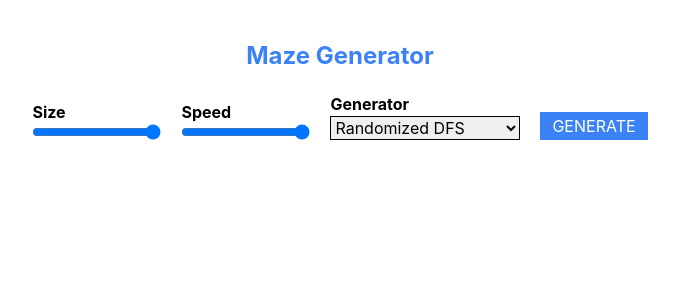
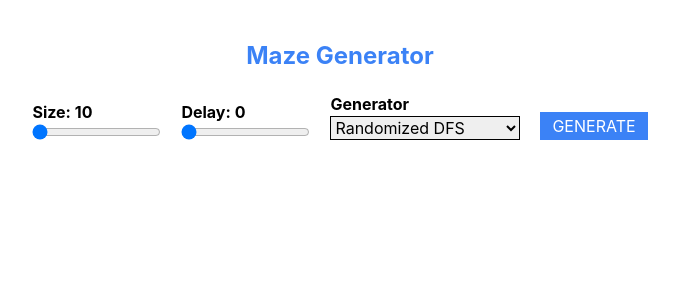
Before and after one commit to huyhoangk21/maze-generator, a React (Create React App) app: page / in a window 1280 px wide. Shown: the top 300 px of the page, without its empty margins (300-979 px from the left). Built offline with nearby package versions, Linux system fonts and the light colour scheme.

Commit message:
add useSettings and useWidth hooks for saving app settings and getting screen size

```diff
--- a/src/App.tsx
+++ b/src/App.tsx
@@ -1,14 +1,17 @@
 import React from 'react';
 import Settings from './components/Settings';
+import { SettingProvider } from './components/useSettings';
 
 const App = () => {
   return (
-    <div className='flex flex-col items-center gap-5 py-10'>
-      <div className='text-blue-500 font-bold text-2xl text-center'>
-        Maze Generator
+    <SettingProvider>
+      <div className='flex flex-col items-center gap-5 py-10'>
+        <div className='text-blue-500 font-bold text-2xl text-center'>
+          Maze Generator
+        </div>
+        <Settings />
       </div>
-      <Settings />
-    </div>
+    </SettingProvider>
   );
 };
 
--- a/src/components/Settings.tsx
+++ b/src/components/Settings.tsx
@@ -1,7 +1,10 @@
 import React from 'react';
 import { DFS, PRIM, KRUSKAL, WILSON, ALDOUS_BRODER } from '../utils/constants';
+import { useSettings } from './useSettings';
 
 const Settings = () => {
+  const { size, generator, delay, onChangeHandler } = useSettings();
+
   const generatorOptions = [
     { key: DFS, value: 'Randomized DFS' },
     { key: KRUSKAL, value: "Randomized Kruskal's" },
@@ -14,41 +17,49 @@ const Settings = () => {
     <div className='flex flex-col gap-2 md:flex-row md:gap-5 md:items-end'>
       <div className='flex flex-col'>
         <label htmlFor='size' className='font-bold'>
-          Size
+          Size: {size}
         </label>
         <input
           type='range'
           min={10}
           max={40}
           step={1}
-          // value={delay}
-          // onChange={onChangeHandler}
+          value={size}
+          onChange={onChangeHandler}
           name='size'
           id='size'
         />
       </div>
       <div className='flex flex-col'>
-        <label htmlFor='speed' className='font-bold'>
-          Speed
+        <label htmlFor='delay' className='font-bold'>
+          Delay: {delay}
         </label>
         <input
           type='range'
-          min={1}
-          max={5}
-          step={1}
-          // value={delay}
-          // onChange={onChangeHandler}
-          name='speed'
-          id='speed'
+          min={0}
+          max={0.5}
+          step={0.1}
+          value={delay}
+          onChange={onChangeHandler}
+          name='delay'
+          id='delay'
         />
       </div>
       <div className='flex flex-col'>
         <label htmlFor='generator' className='font-bold'>
           Generator
         </label>
-        <select id='generator' name='generator' className='border border-black'>
+        <select
+          className='border border-black'
+          id='generator'
+          name='generator'
+          value={generator}
+          onChange={onChangeHandler}
+        >
           {generatorOptions.map(({ key, value }) => (
-            <option value={key}>{value}</option>
+            <option key={key} value={key}>
+              {value}
+            </option>
           ))}
         </select>
       </div>
--- /dev/null
+++ b/src/components/useSettings.tsx
@@ -0,0 +1,50 @@
+import {
+  ChangeEvent,
+  createContext,
+  ReactNode,
+  useContext,
+  useState,
+} from 'react';
+import { DFS, NEW } from '../utils/constants';
+
+interface SettingsState {
+  size: number;
+  delay: number;
+  generator: number;
+  appState: number;
+}
+
+interface ISettingsContext extends SettingsState {
+  onChangeHandler: (
+    e: ChangeEvent<HTMLInputElement | HTMLSelectElement>
+  ) => void;
+}
+const SettingsContext = createContext<ISettingsContext>(null!);
+
+export const SettingProvider = ({ children }: { children: ReactNode }) => {
+  const [settings, setSettings] = useState<SettingsState>({
+    size: 10,
+    delay: 0,
+    generator: DFS,
+    appState: NEW,
+  });
+
+  const onChangeHandler = (
+    e: ChangeEvent<HTMLInputElement | HTMLSelectElement>
+  ) => {
+    // TODO disable size change when app state !== NEW
+    setSettings({ ...settings, [e.target.name]: Number(e.target.value) });
+  };
+
+  const value = {
+    ...settings,
+    onChangeHandler,
+  };
+
+  return (
+    <SettingsContext.Provider value={value}>
+      {children}
+    </SettingsContext.Provider>
+  );
+};
+export const useSettings = () => useContext(SettingsContext);
--- /dev/null
+++ b/src/hooks/useWidth.ts
@@ -0,0 +1,20 @@
+import { useEffect, useState } from 'react';
+
+export const useWidth = () => {
+  const [width, setWidth] = useState<number>(
+    Math.min(window.innerWidth * 0.9, 500)
+  );
+
+  useEffect(() => {
+    const onResize = () => {
+      setWidth(Math.min(window.innerWidth * 0.9, 500));
+    };
+
+    window.addEventListener('resize', onResize);
+    return () => {
+      window.removeEventListener('resize', onResize);
+    };
+  }, []);
+
+  return { width };
+};
--- a/src/utils/constants.ts
+++ b/src/utils/constants.ts
@@ -3,3 +3,6 @@ export const KRUSKAL = 1;
 export const PRIM = 2;
 export const WILSON = 3;
 export const ALDOUS_BRODER = 4;
+
+export const NEW = 0;
+export const RUNNING = 0;
```
